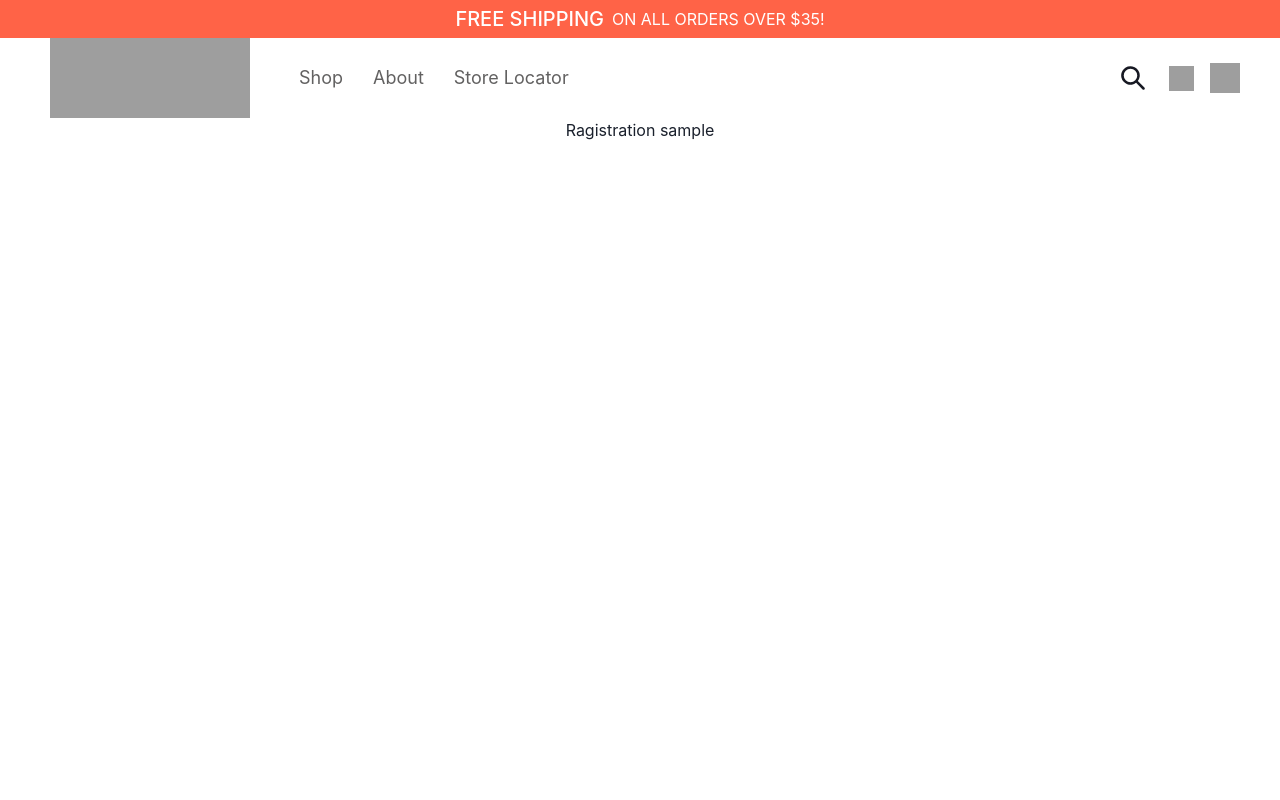
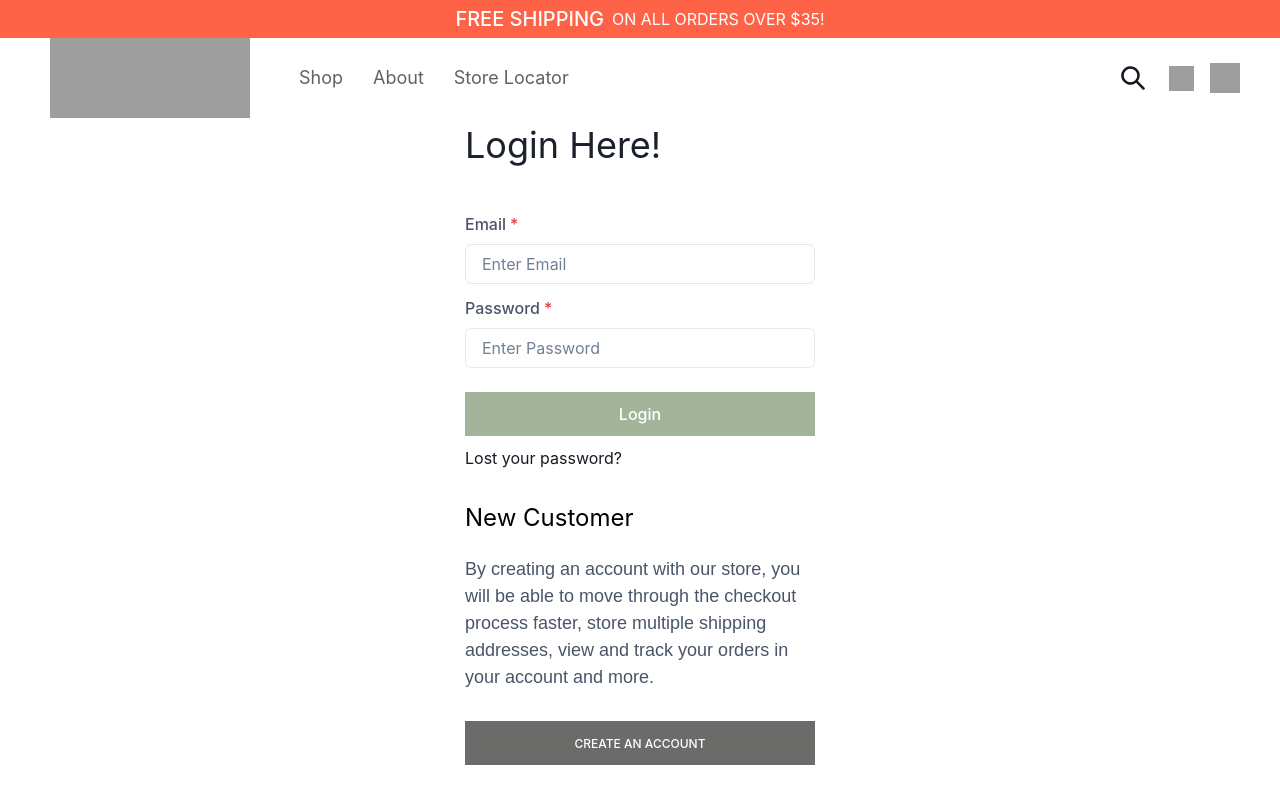
Before and after one commit to gprasadbhat948231/himalaya-beauty-products, a React (Create React App) app in the folder himalaya/: page /registration in a window 1280 px wide. Built offline with nearby package versions, Linux system fonts and the light colour scheme; grey boxes are pictures that could not be loaded.

Commit message:
added day-4

```diff
--- /dev/null
+++ b/himalaya/src/Pages/Login.css
@@ -0,0 +1,42 @@
+.formdiv{
+    width:350px;
+    margin: auto;
+    text-align: left;
+}
+.formbtn{
+    width:350px;
+    background-color: #a3b49b;
+    height: 44px;
+    color:white;
+    font-size: 16px;
+    line-height: 33px;
+    font-weight: 500;
+    margin-bottom: 10px;
+}
+.formbtn:hover{
+    background-color: rgb(77, 77, 77);
+}
+.lostpass:hover{
+    text-decoration: underline;
+
+}
+.lostpass{
+    margin-bottom: 30px;
+}
+.newcust{
+    font-family: Poppins, sans-serif;
+    font-size: 18px;
+    margin-top: 20px;
+    width:350px;
+    margin-bottom: 30px;
+}
+.formbtn2{
+    width:350px;
+    background-color: #6b6b6a;
+    height: 44px;
+    color:white;
+    font-size: 12px;
+    line-height: 33px;
+    font-weight: 500;
+    margin-bottom: 10px;
+}
--- a/himalaya/src/Pages/Registration.jsx
+++ b/himalaya/src/Pages/Registration.jsx
@@ -1,7 +1,27 @@
 import React from "react";
-
+import {Box, Button, FormControl, FormLabel, Input, Text} from "@chakra-ui/react"
+import "./Login.css"
 function Registration() {
-  return <h1>Ragistration sample</h1>;
+  return (
+    <Box className="formdiv">
+      <Text fontSize="4xl">Login Here!</Text>
+      <FormControl color="gray.600" w={300} isRequired>
+      <FormLabel mt={10} color="gray.600">Email</FormLabel>
+      <Input width="350px"placeholder='Enter Email' color="black"/>
+      <br/>
+      <FormLabel color="gray.600" mt={3}>Password</FormLabel>
+      <Input width="350px" placeholder='Enter Password' color="black" />
+      <br/>
+      <br/>
+      <button className="formbtn" bg="#a3b49b">Login</button>
+      <Text className="lostpass" color="gray.900" >Lost your password?</Text>
+      <Text fontSize="2xl" color="black">New Customer</Text>
+      <Text className="newcust" noOfLines={5} >By creating an account with our store, you will be able to move through the checkout process faster, store multiple shipping addresses, view and track your orders in your account and more.
+      </Text>
+      <button className="formbtn2">CREATE AN ACCOUNT</button>
+    </FormControl>
+    </Box>
+  );
 }
 
 export default Registration;
```
